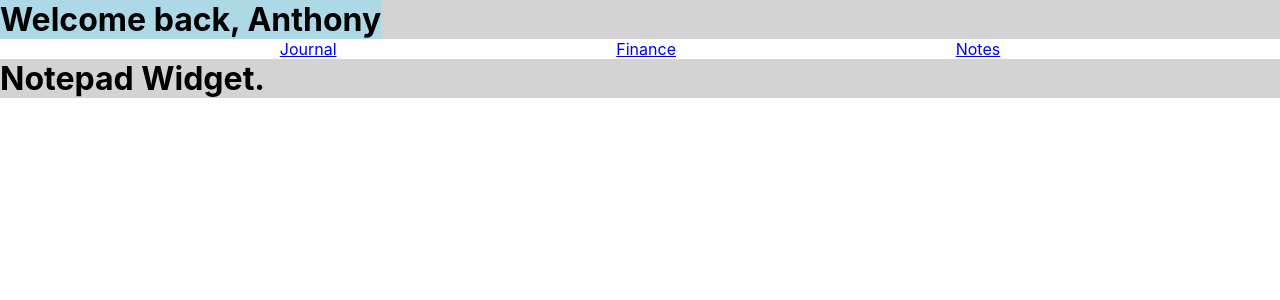
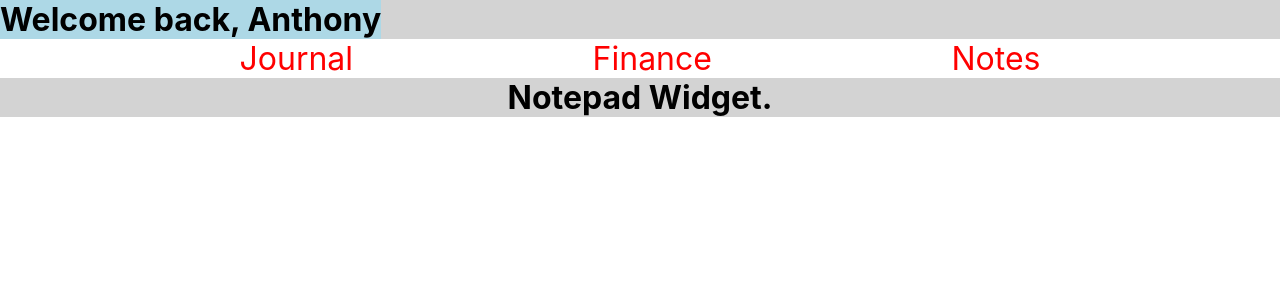
Before and after one commit to arn-foto/encrypt-me, a React (Create React App) app in the folder encrypt-me/: page /notes in a window 1280 px wide. Shown: the top 300 px of the page. Built offline with nearby package versions, Linux system fonts and the light colour scheme.

Commit message:
+ Setting up react-router

```diff
--- a/encrypt-me/src/Body/styles.js
+++ b/encrypt-me/src/Body/styles.js
@@ -1,12 +1,20 @@
 import styled from "styled-components";
 
 const AppBody = styled.div`
+	display: flex;
+	justify-content: center;
 	background-color: lightgray;
 `;
 
 const LinkBody = styled.div`
 	display: flex;
 	justify-content: space-evenly;
+
+	> a {
+		font-size: 2em;
+		color: red;
+		text-decoration: none;
+	}
 `;
 
 export { AppBody, LinkBody };
```
